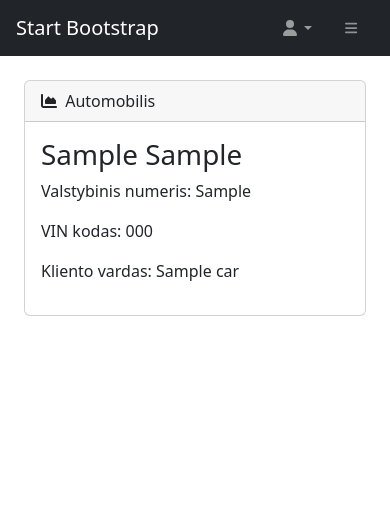
After one commit to DonatasNoreika/autoservice_20260316, a Django app: page /cars/1/ in a window 390 px wide. The commit adds this page. Shown: the top 523 px of the page. Run offline with Django 5.2, Linux system fonts and the light colour scheme; tables that the repository leaves empty hold one stand-in row (values such as "Sample post"); some libraries are stand-ins or nearby versions.

Commit message:
5: +Paspaudus ant automobilio nuorodos, būtų rodoma detali informacija apie automobilį (savininkas, automobilio modelis, valstybinis numeris, VIN kodas)

```diff
--- /dev/null
+++ b/mysite/autoservice/templates/car.html
@@ -0,0 +1,13 @@
+{% extends 'base.html' %}
+
+{% block title %}Automobilis{% endblock %}
+
+{% block heading %}Automobilis{% endblock %}
+
+{% block content %}
+
+<h1>{{ car.make }} {{ car.model }}</h1>
+<p>Valstybinis numeris: {{ car.license_plate }}</p>
+<p>VIN kodas: {{ car.vin_code }}</p>
+<p>Kliento vardas: {{ car.client_name }}</p>
+{% endblock %}
--- a/mysite/autoservice/templates/cars.html
+++ b/mysite/autoservice/templates/cars.html
@@ -7,6 +7,6 @@
 {% block content %}
 
 {% for car in cars %}
-<p>{{ car }}</p>
+<p><a href="{% url 'car' car.pk %}">{{ car }}</a></p>
 {% endfor %}
 {% endblock %}
--- a/mysite/autoservice/urls.py
+++ b/mysite/autoservice/urls.py
@@ -4,4 +4,5 @@ from . import views
 urlpatterns = [
     path('', views.index, name='index'),
     path('cars/', views.cars, name='cars'),
+    path('cars/<int:car_pk>/', views.car, name='car'),
 ]
--- a/mysite/autoservice/views.py
+++ b/mysite/autoservice/views.py
@@ -14,3 +14,10 @@ def cars(request):
         'cars': Car.objects.all(),
     }
     return render(request, template_name="cars.html", context=context)
+
+
+def car(request, car_pk):
+    context = {
+        'car': Car.objects.get(pk=car_pk)
+    }
+    return render(request, template_name="car.html", context=context)
```
